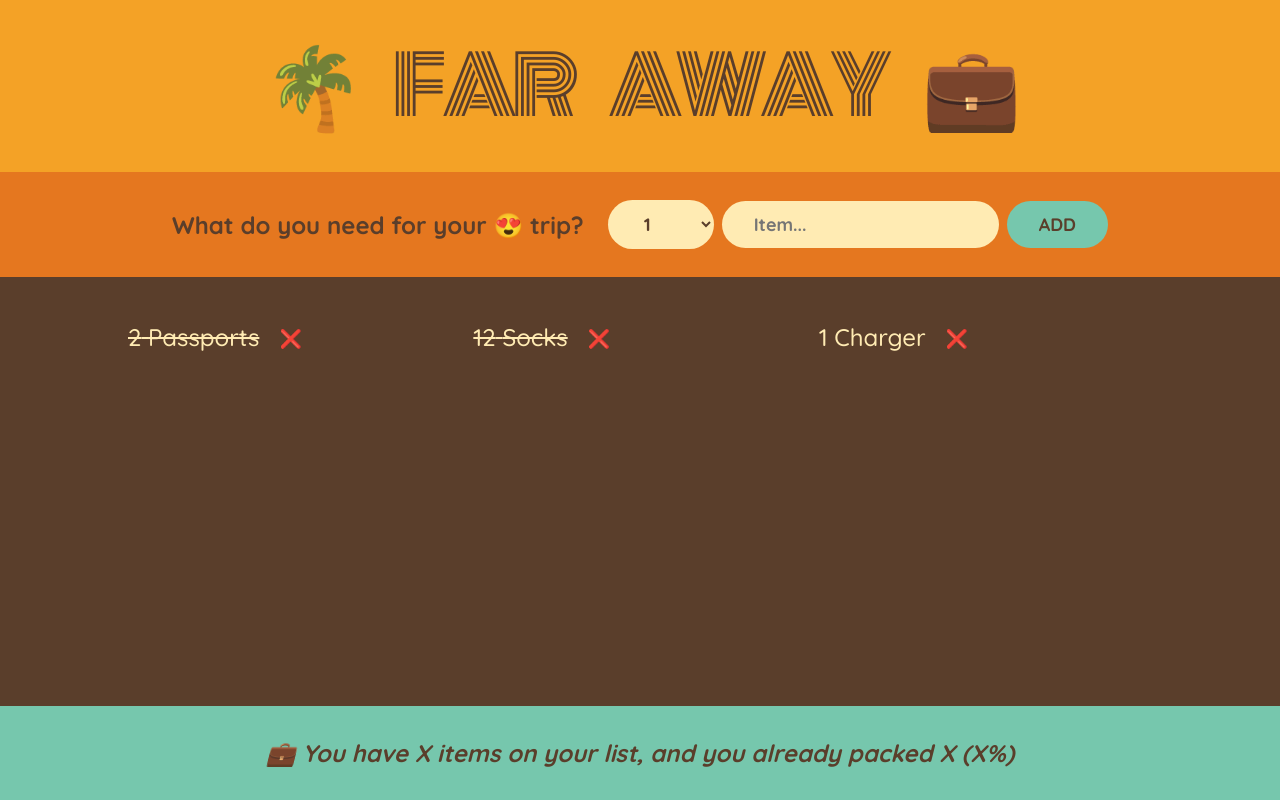
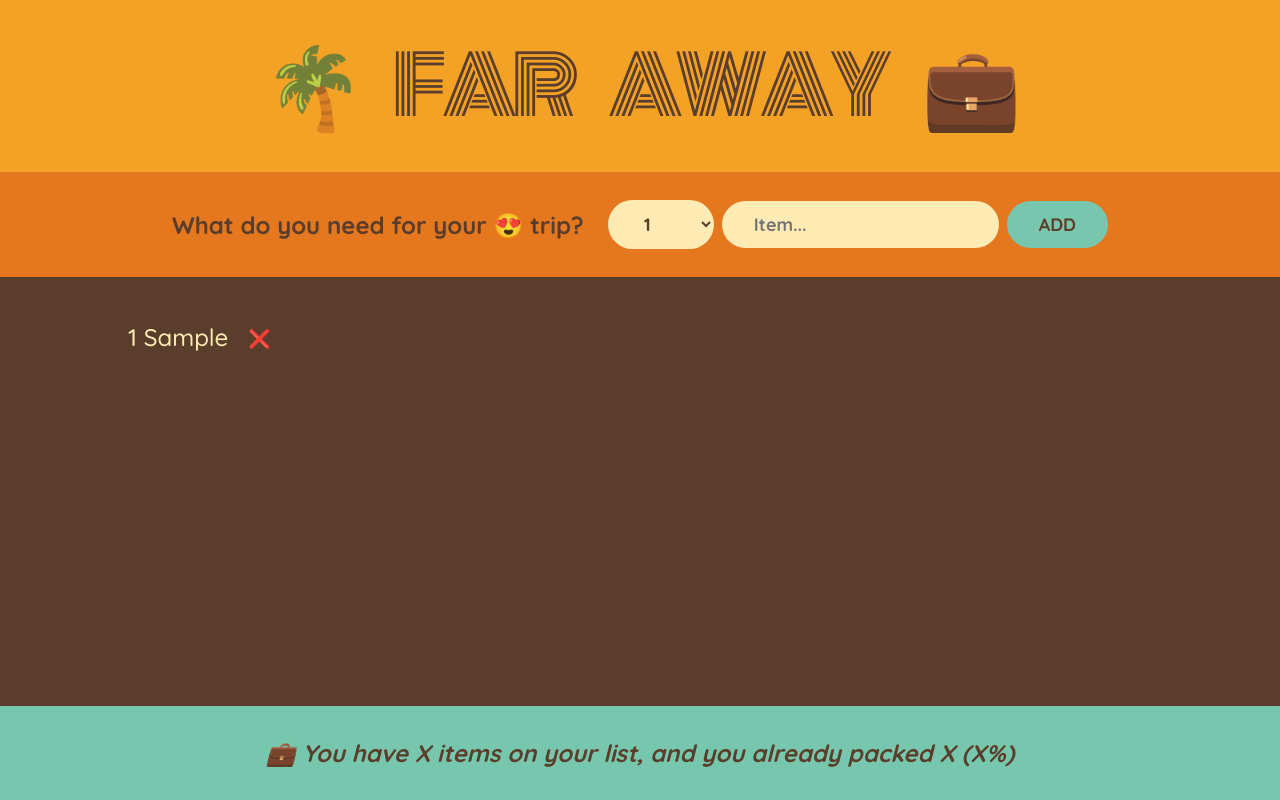
Before and after one commit to HerFri/travel-list, a React (Create React App) app: page / in a window 1280 px wide. Both pictures are taken after typing "Sample" into the empty fields and a click on the button "ADD". Built offline with nearby package versions, Linux system fonts and the light colour scheme; the HTML template or start-up script is replaced by a standard one.

Commit message:
add handleDeleteItems function, pass function as prop to components, delete initialItems

```diff
--- a/src/App.js
+++ b/src/App.js
@@ -1,17 +1,21 @@
 import { useState } from "react";
 
-const initialItems = [
-  { id: 1, description: "Passports", quantity: 2, packed: true },
-  { id: 2, description: "Socks", quantity: 12, packed: true },
-  { id: 3, description: "Charger", quantity: 1, packed: false },
-];
+export default function App() {
+  const [items, setItems] = useState([]);
 
-export default function App() {
+  function handleAddItems(item) {
+    setItems(items=> [...items, item]);
+  }
+
+  function handleDeleteItem(id) {
+    setItems(items=>items.filter(item=>item.id !== id));
+  }
+
   return (
     <div className="app">
       <Logo />
-      <Form />
-      <PackingList />
+      <Form onAddItems={handleAddItems}/>
+      <PackingList items={items} onDeleteItem={handleDeleteItem} />
       <Stats />
     </div>
   );
@@ -21,9 +25,12 @@
   return <h1>🌴 Far Away 💼</h1>
 }
 
-function Form() {
+function Form({ onAddItems }) {
   const [description, setDescription] = useState("");
   const [quantity, setQuantity] = useState(1);
+
+
+
   function handleSubmit(e) {
     e.preventDefault();
 
@@ -31,6 +38,8 @@
 
     const newItem ={description, quantity, packed: false, id: Date.now() };
     console.log(newItem);
+
+    onAddItems(newItem);
 
     setDescription("");
     setQuantity(1);
@@ -60,25 +69,25 @@
   );
 }
 
-function PackingList() {
+function PackingList({ items, onDeleteItem }) {
   return (
     <div className="list">
       <ul>
-        {initialItems.map((item) => (
-          <Item item={item} key={item.id} />
+        {items.map((item) => (
+          <Item item={item} onDeleteItem={onDeleteItem} key={item.id} />
         ))}
       </ul>
     </div>
   );
 }
 
-function Item({ item }) {
+function Item({ item, onDeleteItem }) {
   return (
     <li>
       <span style={item.packed ? {textDecoration: 'line-through'} : {}}>
         {item.quantity} {item.description}
       </span>
-      <button>❌</button>
+      <button onClick={() => onDeleteItem(item.id)}>❌</button>
     </li>
   );
 }
```
